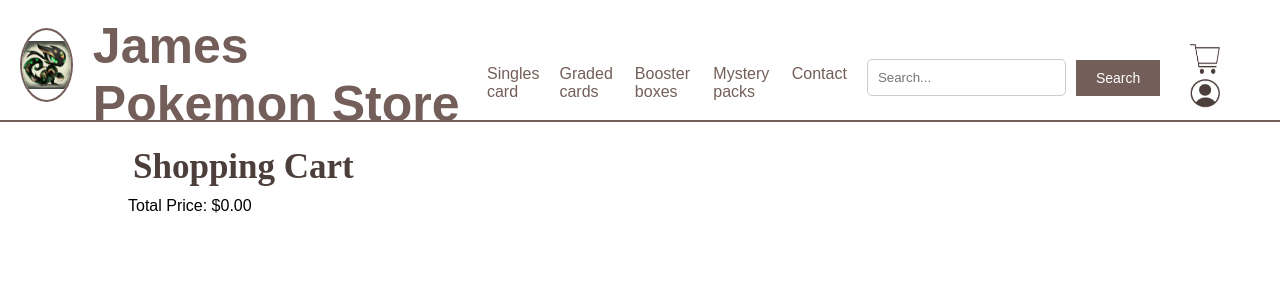
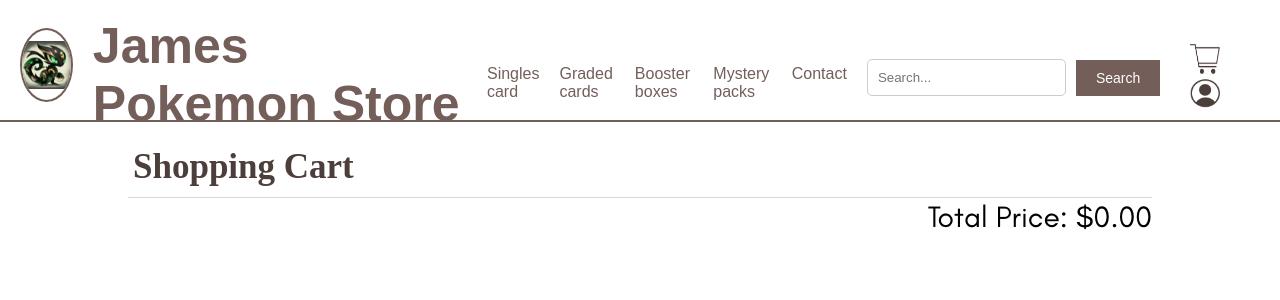
Before and after one commit to Amirularif/OnlineCardShoppingWebsite, a React (Create React App) app: page /cart in a window 1280 px wide. Shown: the top 300 px of the page. Built offline with nearby package versions, Linux system fonts and the light colour scheme; a web font is replaced by a local one.

Commit message:
style total price

```diff
--- a/src/styles.css
+++ b/src/styles.css
@@ -472,5 +472,11 @@
 }
 
 .cart-total-price{
-    margin-right: 20px;
+    display: flex;
+    width: 100%;
+    justify-content: flex-end;
+    font-family: 'GlacialIndifference';
+    font-size: 30px;
+    align-self: flex-end;
+    border-top: 1px solid #D6D7DC;
 }
```
